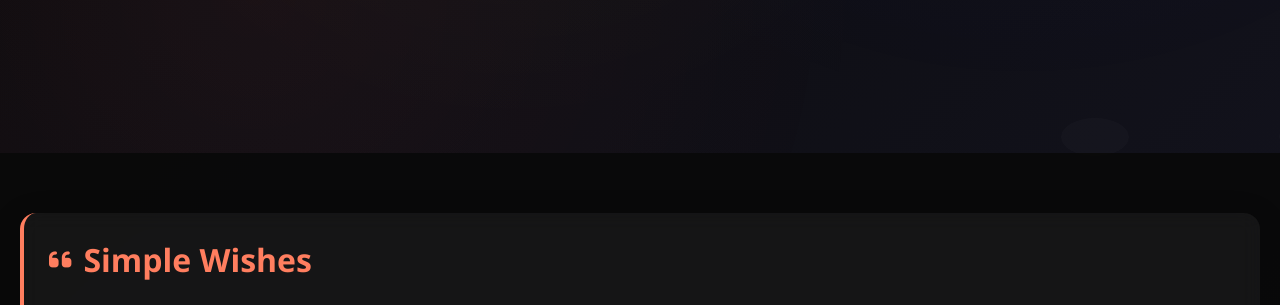
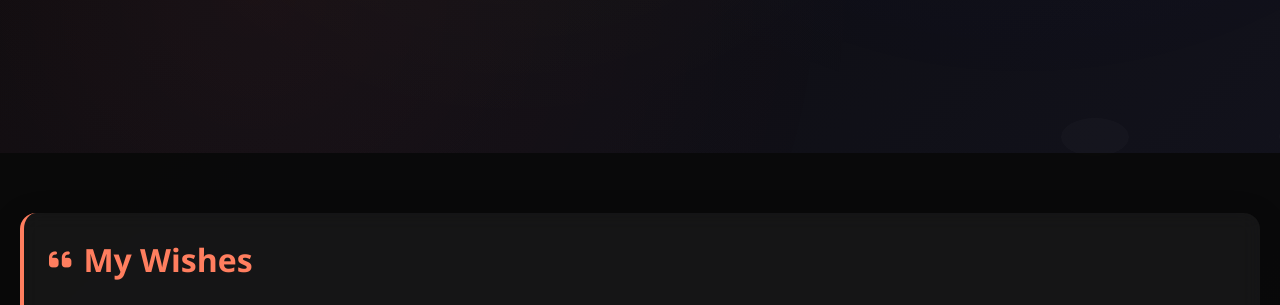
Before and after one commit to Bhushan-getting/Hbd, a plain HTML site: page index.html in a window 1280 px wide. Shown: the part 647-952 px from the top of the page. Drawn offline with Linux system fonts and the light colour scheme.

Commit message:
Update index.html

```diff
--- a/index.html
+++ b/index.html
@@ -505,7 +505,7 @@
     <section class="content-section" id="content">
         <!-- Simple Quotes Section -->
         <div class="section fade-in will-change">
-            <h2 class="section-title"><i class="fas fa-quote-left"></i> Simple Wishes</h2>
+            <h2 class="section-title"><i class="fas fa-quote-left"></i> My Wishes</h2>
 
             <div class="simple-quote">
                 "The more you praise and celebrate your life, the more there is in life to celebrate."
```
